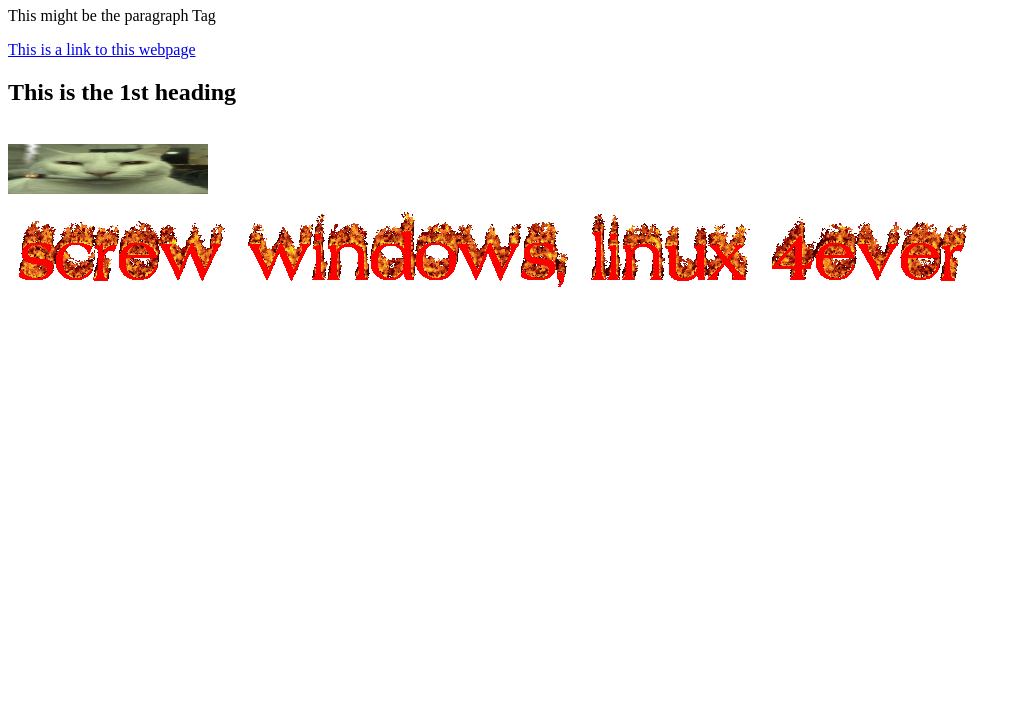
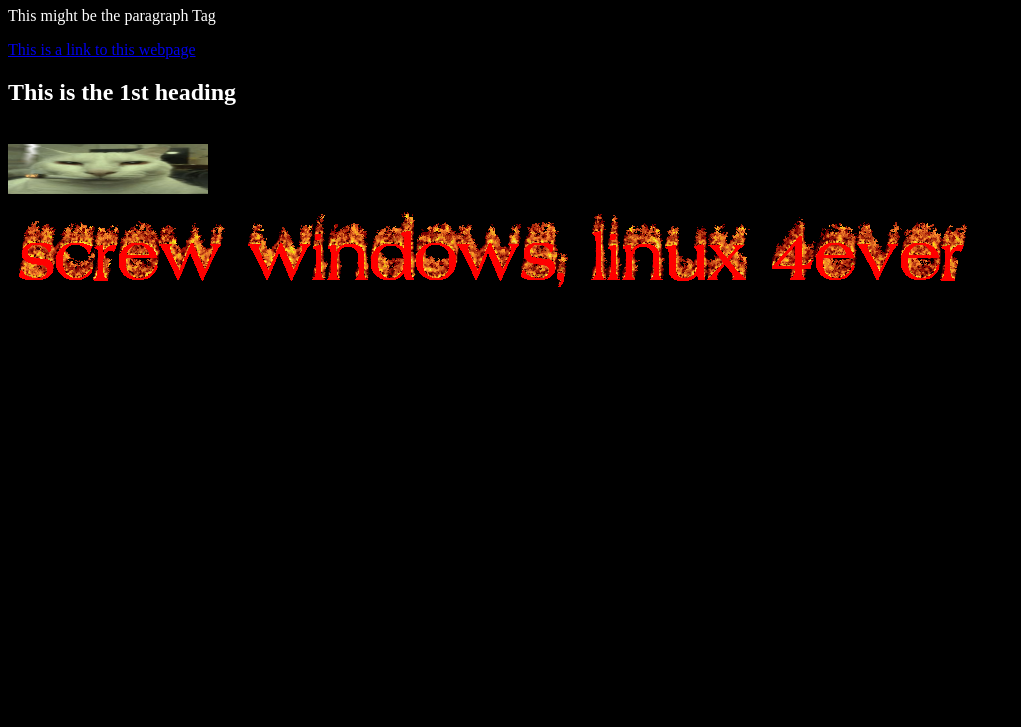
Before and after one commit to dmgrover/dmgrover.github.io, a plain HTML site: page index.html in a window 1280 px wide. Shown: the part 73-800 px from the top of the page, without its empty margins (0-1021 px from the left). Drawn offline with Linux system fonts and the light colour scheme.

Commit message:
black bkg test

```diff
--- a/index.html
+++ b/index.html
@@ -2,12 +2,15 @@
 <html lang="en">
     <head>
         <title>danielsite</title>
+        <style>
+            body {background-color:black}
+        </style>
     </head>
     <body>
         <h1 style="color:green;">This is the 17th heading</h1>
-        <p>This might be the paragraph Tag</p>
+        <p style="color:white;">This might be the paragraph Tag</p>
         <a href="https://dmgrover.github.io/">This is a link to this webpage</a>
-        <h2>This is the 1st heading</h2><br />
+        <h2 style="color:white;">This is the 1st heading</h2><br />
 
         <img src="cat.png" width="200" height="50"><br />
 
```
